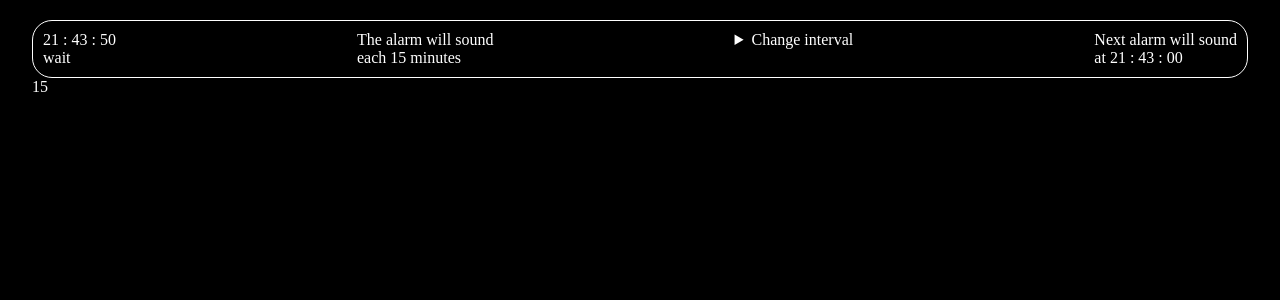
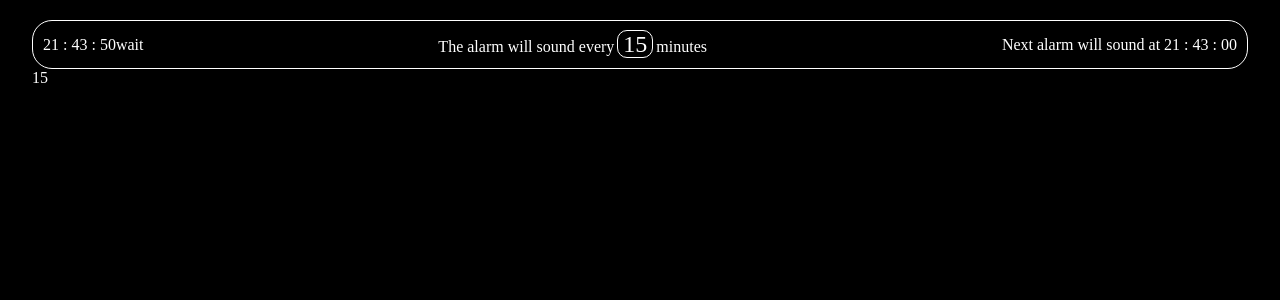
Before and after one commit to danifromecuador/plannywise_draft_5, a React (Vite) app: page / in a window 1280 px wide. Shown: the top 300 px of the page. Built offline with nearby package versions, Linux system fonts and the light colour scheme.

Commit message:
Style and Improve UI UX

```diff
--- a/src/alarm/Alarm.css
+++ b/src/alarm/Alarm.css
@@ -4,12 +4,29 @@
   border-radius: 20px;
   display: flex;
   justify-content: space-between;
-  align-items: baseline;
+  align-items: center;
 }
 
-.alarm-h-m-s,
-.alarm-setted-interval-indicator,
-.alarm-next-time-indicator {
-  display: flex;
-  flex-direction: column;
+.alarm-interval-show,
+.alarm-interval-select-item {
+  font-size: 1.5rem;
+  border: 1px solid white;
+  padding: 0 5px;
+  border-radius: 10px;
+  cursor: pointer;
+  margin: 3px;
 }
+
+.alarm-interval-show.hide,
+.alarm-interval-select.hide {
+  display: none;
+}
+
+@media (width <= 950px) {
+  .alarm-h-m-s,
+  .alarm-setted-interval-indicator,
+  .alarm-next-time-indicator {
+    display: flex;
+    flex-direction: column;
+  }
+}
--- a/src/alarm/Alarm.jsx
+++ b/src/alarm/Alarm.jsx
@@ -12,6 +12,8 @@ export const Alarm = () => {
   const [timeFormatted, setTimeFormatted] = useState({ h: time.h, m: time.m, s: time.s });
   const [alarmStatusMessage, setAlarmStatusMessage] = useState("");
   const [nextAlarmMessage, setNextAlarmMessage] = useState("");
+  const [showHide1, setShowHide1] = useState("")
+  const [showHide2, setShowHide2] = useState("hide")
 
   // update ztore time each second, other way the time will be static
   useEffect(() => {
@@ -48,6 +50,17 @@ export const Alarm = () => {
     nextAlarmWillSoundAt();
   }, [time, alarmInterval]);
 
+  const handleClick1 = () => {
+    showHide1 == "" ? setShowHide1("hide") : setShowHide1("")
+    setShowHide2("")
+  }
+
+  const handleClick2 = (i) => {
+    updateAlarmInterval(i)
+    setShowHide1("")
+    setShowHide2("hide")
+  }
+
   return (
     <div className="alarm">
       <div className="alarm-h-m-s">
@@ -55,19 +68,20 @@ export const Alarm = () => {
         <span>{alarmStatusMessage}</span>
       </div>
       <div className="alarm-setted-interval-indicator">
-        <span>The alarm will sound</span>
-        <span>each {alarmInterval} minutes</span>
-      </div>
-      <div className="alarm-config">
-        <details>
-          <summary>Change interval</summary>
-          {[5, 10, 15, 20, 30, 60].map(i => <div key={i} onClick={() => updateAlarmInterval(i)}>{i}</div>)}
-        </details>
+        <span>The alarm will sound </span>
+        <span>
+          every
+          <span className={`alarm-interval-show ${showHide1}`} onClick={handleClick1}>{alarmInterval}</span>
+          <span className={`alarm-interval-select ${showHide2}`}>
+            {[5, 10, 15, 20, 30, 60].map(i => <span key={i} className='alarm-interval-select-item' onClick={() => handleClick2(i)}>{i}</span>)}
+          </span>
+          minutes
+        </span>
       </div>
       <div className="alarm-next-time-indicator">
-        <span>Next alarm will sound</span>
-        <span>at {timeFormatted.h} : {timeFormatted.m} : {nextAlarmMessage}</span>
+        <span>Next alarm will sound at </span>
+        <span>{timeFormatted.h} : {timeFormatted.m} : {nextAlarmMessage}</span>
       </div>
-    </div>
+    </div >
   );
 };
```
